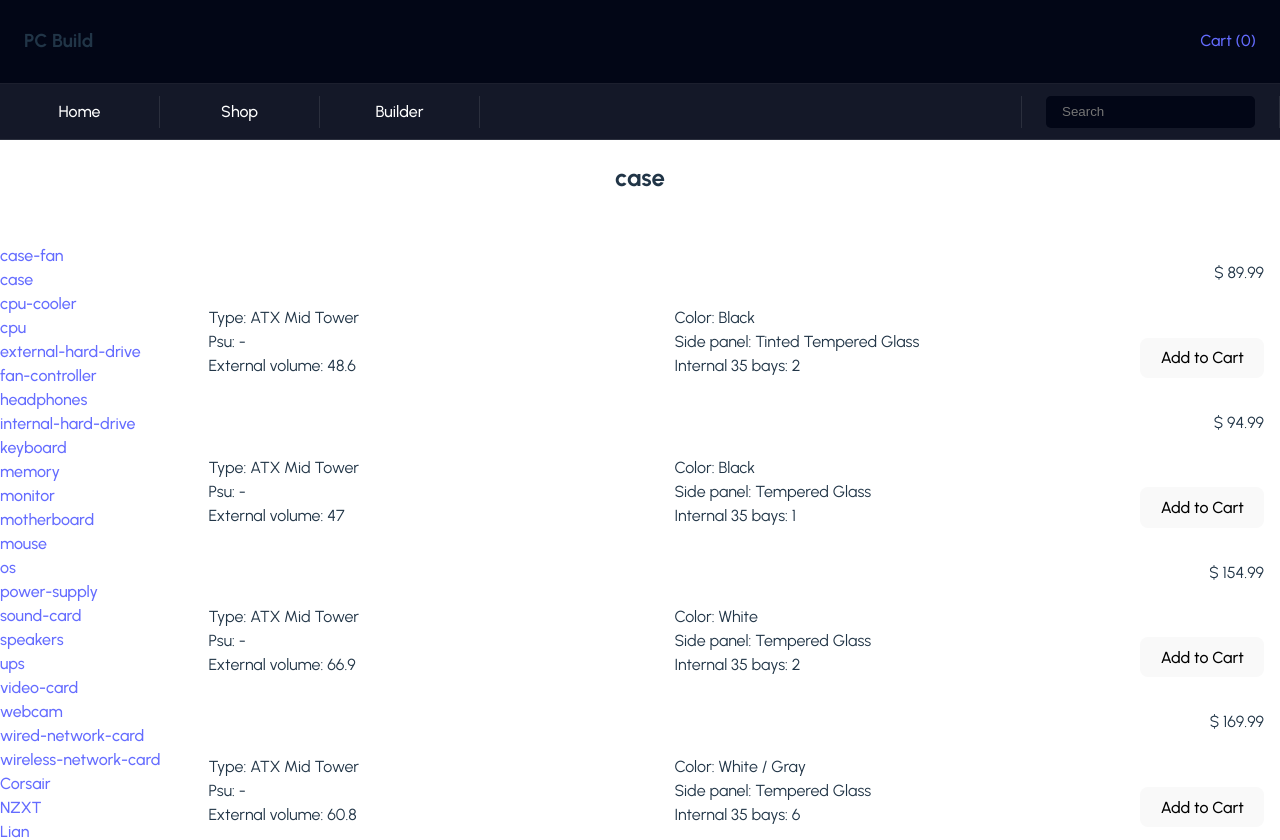
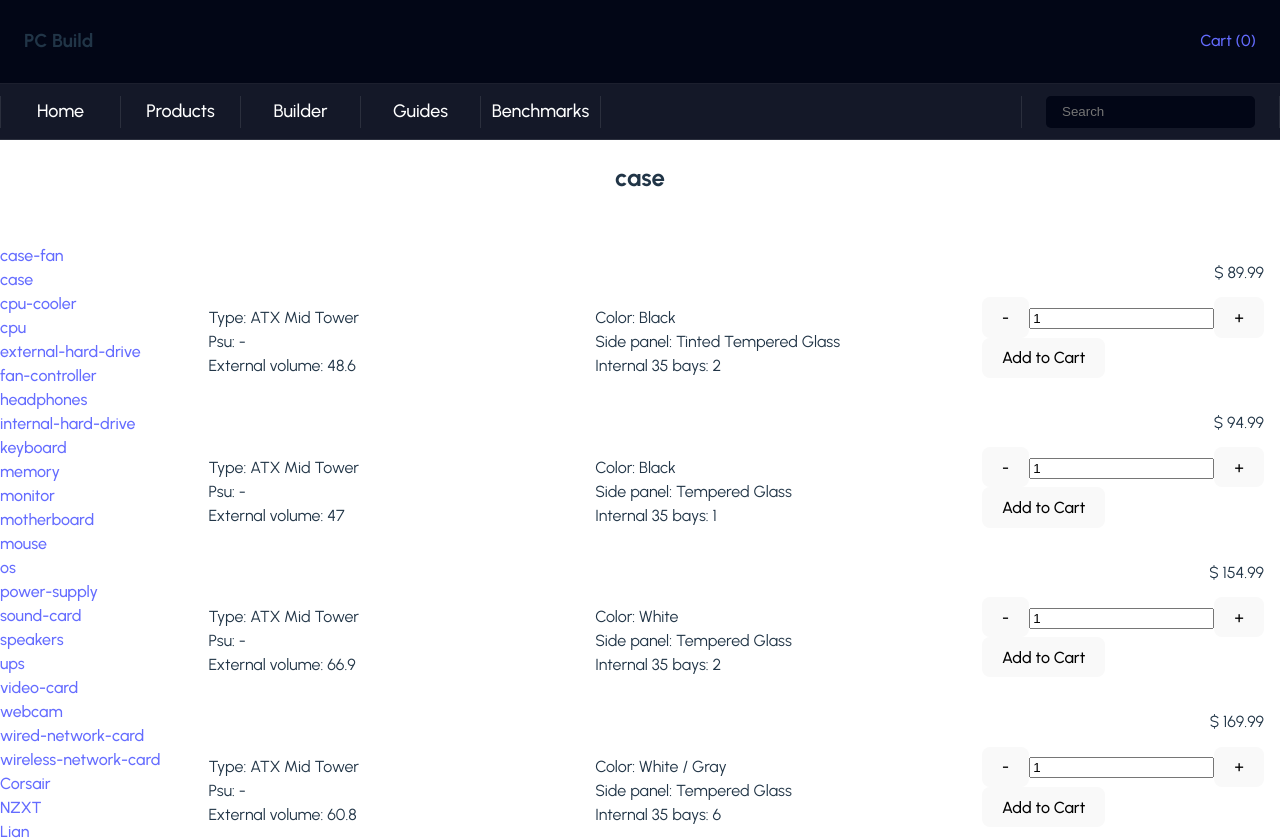
Before and after one commit to eLamine-dev/Shopping-Cart, a React (Vite) app: page /shop/case in a window 1280 px wide. Shown: the top 840 px of the page. Built offline with nearby package versions, Linux system fonts and the light colour scheme.

Commit message:
refactored quantity input to be part of the old AddButton component and continued to style pages

```diff
--- a/src/components/AddButton.jsx
+++ /dev/null
@@ -1,15 +0,0 @@
-import PropTypes from 'prop-types';
-import { useContext } from 'react';
-import { CartContext } from '../contexts/CartContext';
-
-function AddButton({ product }) {
-   const { addToCart } = useContext(CartContext);
-
-   return <button onClick={() => addToCart(product)}>Add to Cart</button>;
-}
-
-AddButton.propTypes = {
-   product: PropTypes.object.isRequired,
-};
-
-export default AddButton;
--- /dev/null
+++ b/src/components/AddToCart.jsx
@@ -0,0 +1,53 @@
+import PropTypes from 'prop-types';
+import { useContext, useState } from 'react';
+import { CartContext } from '../contexts/CartContext';
+
+function AddToCart({ product }) {
+   const { addToCart } = useContext(CartContext);
+   const [quantity, setQuantity] = useState(1);
+
+   const handleIncrement = () => {
+      setQuantity((prevQuantity) => prevQuantity + 1);
+   };
+
+   const handleDecrement = () => {
+      setQuantity((prevQuantity) => Math.max(1, prevQuantity - 1));
+   };
+
+   const handleInputChange = (event) => {
+      const newQuantity = parseInt(event.target.value, 10);
+      if (!isNaN(newQuantity) && newQuantity >= 1) {
+         setQuantity(newQuantity);
+      } else {
+         setQuantity(1);
+      }
+   };
+
+   const handleSubmit = () => {
+      addToCart({ ...product, quantity });
+   };
+
+   return (
+      <div>
+         <div className="quantity-input">
+            <button onClick={handleDecrement}>-</button>
+            <input
+               type="number"
+               min="1"
+               max={product.stock}
+               value={quantity}
+               onChange={handleInputChange}
+            />
+            <button onClick={handleIncrement}>+</button>
+         </div>
+
+         <button onClick={handleSubmit}>Add to Cart</button>
+      </div>
+   );
+}
+
+AddToCart.propTypes = {
+   product: PropTypes.object.isRequired,
+};
+
+export default AddToCart;
--- a/src/components/Header.jsx
+++ b/src/components/Header.jsx
@@ -19,10 +19,16 @@ function Header() {
                   Home
                </NavLink>
                <NavLink className="nav" to="shop">
-                  Shop
+                  Products
                </NavLink>
                <NavLink className="nav" to="builder">
                   Builder
+               </NavLink>
+               <NavLink className="nav" to="guides">
+                  Guides
+               </NavLink>
+               <NavLink className="nav" to="Benchmarks">
+                  Benchmarks
                </NavLink>
                <div className="empty-div"></div>
                <div className="search-bar">
@@ -73,6 +79,10 @@ const Wrapper = styled.header`
       /* height: 100%; */
    }
 
+   .nav-bar:first-child {
+      border-left: 1px solid var(--border-color);
+   }
+
    .empty-div {
       flex-grow: 1;
       border-right: 1px solid var(--border-color);
@@ -83,8 +93,10 @@ const Wrapper = styled.header`
       text-decoration: none;
       color: white;
       text-align: center;
-      width: 160px;
+      width: 120px;
       border-right: 1px solid var(--border-color);
+      font-size: large;
+      font-weight: 500;
    }
 
    .search-bar {
--- a/src/components/ProductCard.jsx
+++ b/src/components/ProductCard.jsx
@@ -1,7 +1,6 @@
 import { styled } from 'styled-components';
 import { PropTypes } from 'prop-types';
 import { Link, NavLink } from 'react-router-dom';
-import AddButton from './AddButton';
 
 function ProductCard({ product, selectedCategory, selectedManufacturer }) {
    return (
@@ -21,7 +20,6 @@ function ProductCard({ product, selectedCategory, selectedManufacturer }) {
                   View Details
                </NavLink>
             )}
-            <AddButton product={product} />
          </div>
       </Wrapper>
    );
--- a/src/components/ProductLi.jsx
+++ b/src/components/ProductLi.jsx
@@ -1,7 +1,7 @@
 import { styled } from 'styled-components';
 import { PropTypes } from 'prop-types';
 import { NavLink } from 'react-router-dom';
-import AddButton from './AddButton';
+import AddToCart from './AddToCart';
 import { useEffect } from 'react';
 
 function ProductLi({ product, selectedCategory, selectedManufacturer }) {
@@ -70,7 +70,7 @@ function ProductLi({ product, selectedCategory, selectedManufacturer }) {
          </div>
          <div className="right-side">
             <span className="price">$ {product.price}</span>
-            <AddButton product={product} />
+            <AddToCart product={product} />
          </div>
       </Wrapper>
    );
--- a/src/contexts/CartContext.jsx
+++ b/src/contexts/CartContext.jsx
@@ -6,8 +6,8 @@ export const CartContext = createContext([]);
 export const CartProvider = ({ children }) => {
    const [cart, setCart] = useState([]);
 
-   const addToCart = (product) => {
-      setCart((prevCart) => [...prevCart, product]);
+   const addToCart = (productData) => {
+      setCart((prevCart) => [...prevCart, productData]);
    };
 
    const removeFromCart = (productId) => {
--- a/src/pages/BuilderPage.jsx
+++ b/src/pages/BuilderPage.jsx
@@ -56,7 +56,9 @@ const BuilderPage = () => {
 
    return (
       <Wrapper>
-         <h1>Build Your Custom PC</h1>
+         <div className="title">
+            <h2>Build Your Custom PC</h2>
+         </div>
 
          <div className="form-container">
             <div className="build-name">
@@ -124,6 +126,14 @@ const BuilderPage = () => {
 };
 
 const Wrapper = styled.div`
+   display: flex;
+   flex-direction: column;
+   .title {
+      align-content: center;
+      text-align: center;
+      background-color: #0d1121;
+      height: 120px;
+   }
    .form-container {
       margin: 0 auto;
       max-width: 1200px;
@@ -196,6 +206,7 @@ const Wrapper = styled.div`
       color: white;
       border: none;
       cursor: pointer;
+      align-self: center;
    }
 
    button:hover {
--- a/src/pages/CartPage.jsx
+++ b/src/pages/CartPage.jsx
@@ -1,5 +1,6 @@
 import { useContext } from 'react';
 import { CartContext } from '../contexts/CartContext';
+import styled from 'styled-components';
 
 const CartPage = () => {
    const { cart, removeFromCart } = useContext(CartContext);
@@ -9,23 +10,44 @@ const CartPage = () => {
    }
 
    return (
-      <div>
-         <h1>Your Cart</h1>
-         <ul>
+      <Wrapper>
+         <h2 className="title">Your Cart</h2>
+         <div className="product-list">
             {cart.map((item) => (
-               <li key={item.id}>
-                  {item.name} - ${item.price}
+               <div className="cart-item" key={item.id}>
+                  <div className="product-image"></div>
+                  {item.name} - ${item.price * item.quantity}
                   <button onClick={() => removeFromCart(item.id)}>
                      Remove
                   </button>
-               </li>
+                  <div className="checkout-one"></div>
+               </div>
             ))}
-         </ul>
-         <p>
-            Total: ${cart.reduce((sum, item) => sum + item.price, 0).toFixed(2)}
-         </p>
-      </div>
+         </div>
+         <div className="checkout-section">
+            <div className="total-price">
+               Total: $
+               {cart
+                  .reduce((sum, item) => sum + item.price * item.quantity, 0)
+                  .toFixed(2)}
+            </div>
+            <div className="shipping"></div>
+            <div className="checkout"></div>
+         </div>
+      </Wrapper>
    );
 };
 
+const Wrapper = styled.div`
+   display: flex;
+   flex-wrap: wrap;
+   align-content: flex-start;
+   margin: 0 auto;
+   max-width: 1400px;
+   min-height: 90vh;
+   .title {
+      width: 100%;
+   }
+`;
+
 export default CartPage;
--- a/src/pages/ProductPage.jsx
+++ b/src/pages/ProductPage.jsx
@@ -1,14 +1,15 @@
 import { useOutletContext, useParams } from 'react-router-dom';
-import { useLoaderData } from 'react-router-dom';
-import { useContext } from 'react';
+import { useContext, useState } from 'react';
 import { CartContext } from '../contexts/CartContext';
 import SpecsTable from '../components/SpecsTable';
+import AddToCart from '../components/AddToCart';
+import styled from 'styled-components';
 
 function ProductPage() {
-   const { selectedCategory, slectedManufacturer, productSlug } = useParams();
+   const { selectedCategory, selectedManufacturer, productSlug } = useParams();
 
-   const { addToCart } = useContext(CartContext);
    const Products = useOutletContext();
+
    let product = Object.values(Products)
       .flat()
       .find((p) => p.slug === productSlug);
@@ -18,15 +19,19 @@ function ProductPage() {
    }
 
    return (
-      <div>
+      <Wrapper>
          <h2>{product.name}</h2>
-         <p>{product.description}</p>
-         <p>{product.price}</p>
-
+         <p>Price: {product.price}</p>
          <SpecsTable product={product} />
-         <button onClick={() => addToCart(product)}>Add to Cart</button>
-      </div>
+         <AddToCart product={product} />
+      </Wrapper>
    );
 }
 
+const Wrapper = styled.div`
+   max-width: 1400px;
+   margin: 0 auto;
+   min-height: 90vh;
+`;
+
 export default ProductPage;
```
